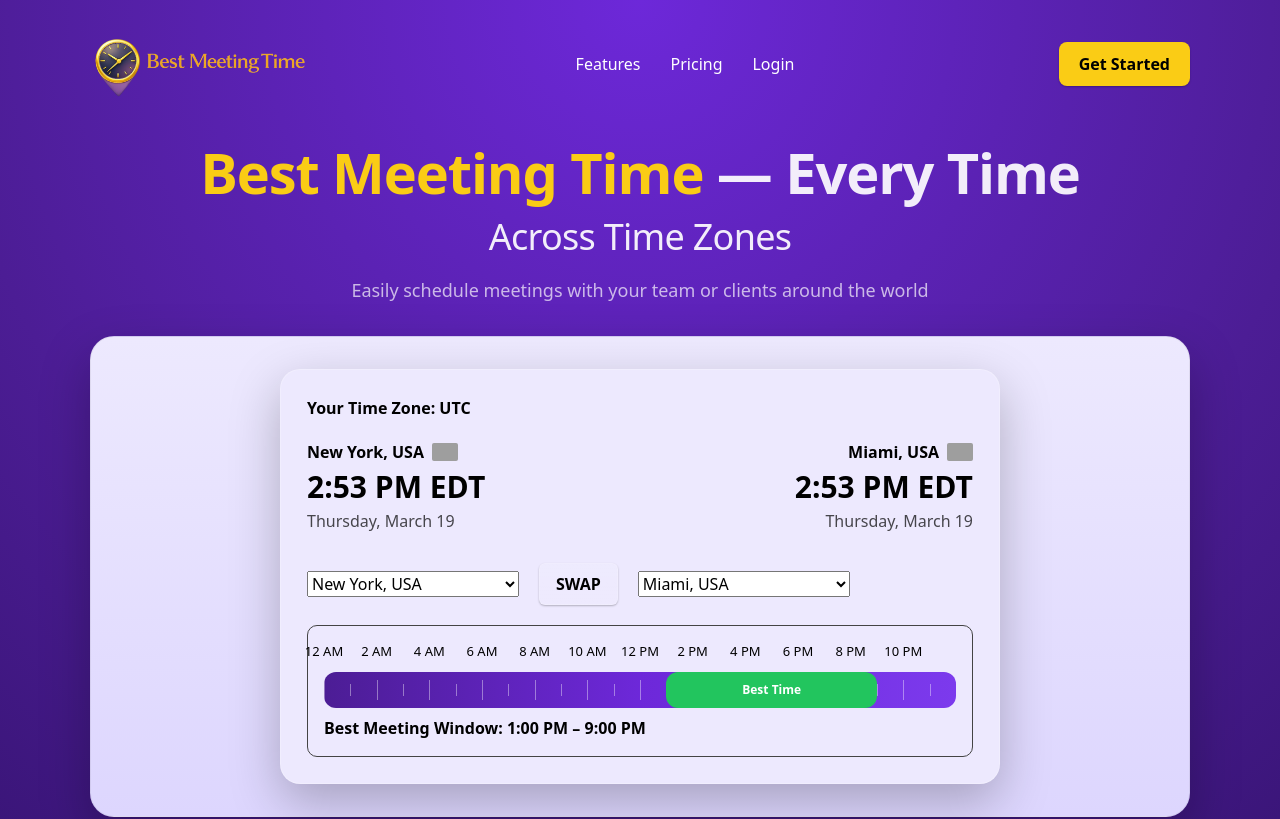
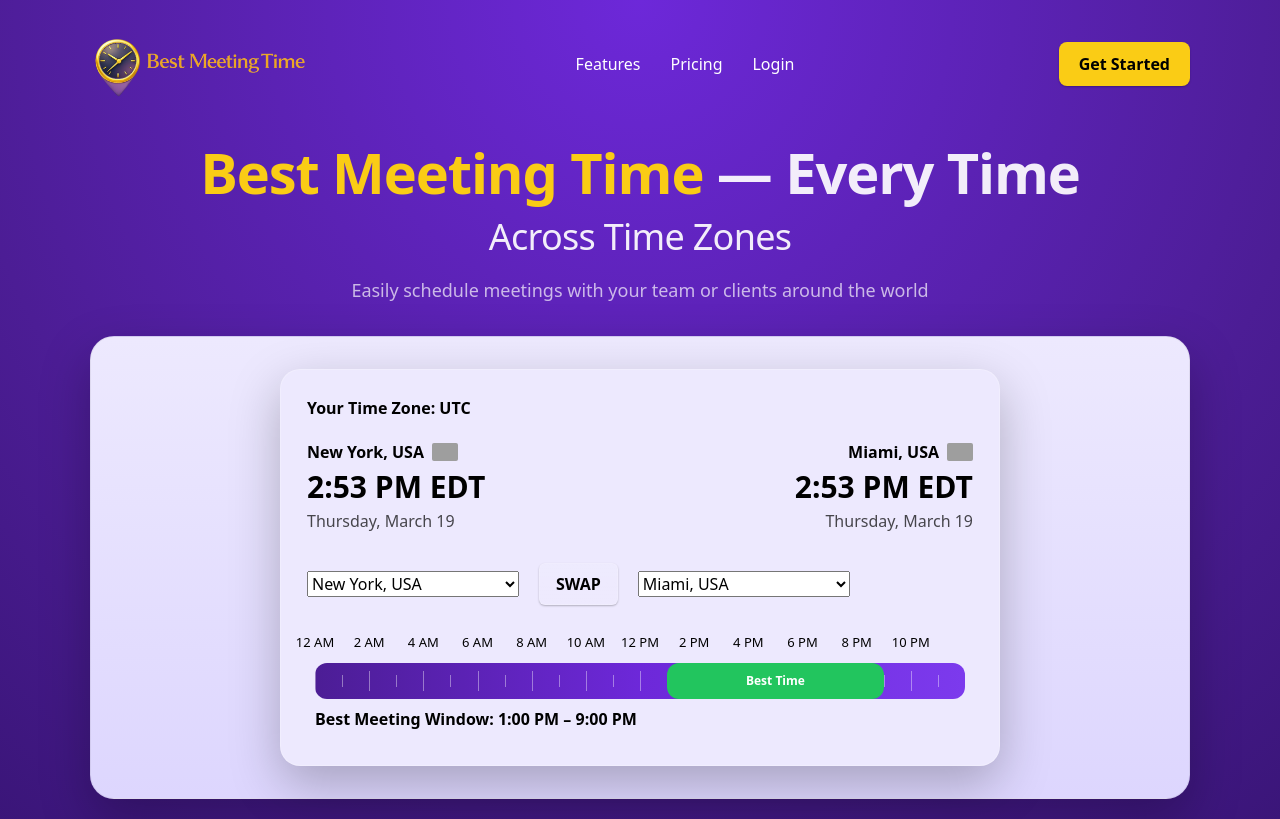
Before and after one commit to techtalk1282/Best-Meeting-Time, a Next.js app: page / in a window 1280 px wide. Shown: the top 819 px of the page. Built offline with nearby package versions, Linux system fonts and the light colour scheme; grey boxes are pictures that could not be loaded.

Commit message:
fix(tool): remove inner bordered container causing double-card layout

```diff
--- a/app/ui/ToolPreviewSection.tsx
+++ b/app/ui/ToolPreviewSection.tsx
@@ -410,7 +410,7 @@ export default function ToolPreviewSection() {
 
       </div>
 
-      <div style={{ border: "1px solid #444", padding: 16, borderRadius: 10 }}>
+      <div style={{ padding: 8 }}>
 
         <div style={{ position: "relative", height: 20, marginBottom: 10 }}>
 
```
